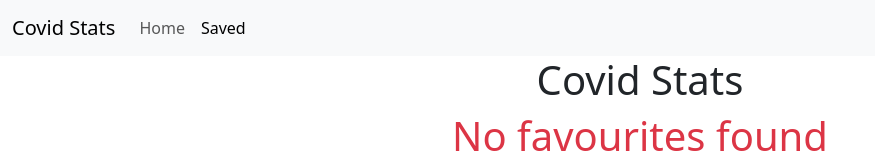
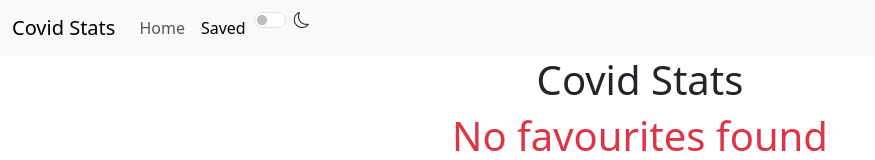
Before and after one commit to StanMathers/react-finals-project, a React (Vite) app: page /saved in a window 1280 px wide. Shown: the top 160 px of the page, without its empty margins (0-875 px from the left). Built offline with nearby package versions, Linux system fonts and the light colour scheme.

Commit message:
feat: implemented useTheme custom hook. added theme change functionality in navigation

```diff
--- a/src/App.jsx
+++ b/src/App.jsx
@@ -15,6 +15,8 @@ import Favourites from "./pages/Favourites";
 import Details from "./pages/Details";
 
 function App() {
+	// Set background to dark
+
 	return (
 		<BrowserRouter>
 			<Navbar />
--- a/src/components/general/Navbar.jsx
+++ b/src/components/general/Navbar.jsx
@@ -1,11 +1,22 @@
-import React from "react";
+import React, { useState, useEffect } from "react";
+import useTheme from "../../hooks/useTheme";
 // Get current endpoint from react-router-dom
 import { useLocation, Link } from "react-router-dom";
 
 const Navbar = () => {
-    // Get current endpoint from react-router-dom
-    const location = useLocation();
-    const path = location.pathname
+	// Get current endpoint from react-router-dom
+	const location = useLocation();
+	const path = location.pathname;
+	const [themeIcon, setThemeIcon] = useState("bi bi-moon");
+	const { theme, toggleTheme } = useTheme();
+
+	useEffect(() => {
+		if (theme === "light") {
+			setThemeIcon("bi bi-moon");
+		} else {
+			setThemeIcon("bi bi-sun");
+		}
+	});
 
 	return (
 		<nav className="navbar navbar-expand-lg bg-body-tertiary">
@@ -27,18 +38,43 @@ const Navbar = () => {
 				<div className="collapse navbar-collapse" id="navbarSupportedContent">
 					<ul className="navbar-nav me-auto mb-2 mb-lg-0">
 						<li className="nav-item">
-							<Link className={"nav-link" +  (path === "/" ? " active": "")} aria-current="page" to="/">
+							<Link
+								className={"nav-link" + (path === "/" ? " active" : "")}
+								aria-current="page"
+								to="/"
+							>
 								Home
 							</Link>
 						</li>
 						<li className="nav-item">
-							<Link className={"nav-link" + (path === "/saved" ? " active": "")} aria-current="page" to="/saved">
+							<Link
+								className={"nav-link" + (path === "/saved" ? " active" : "")}
+								aria-current="page"
+								to="/saved"
+							>
 								Saved
 							</Link>
 						</li>
+						<li className="nav-item">
+							<div class="form-check form-switch">
+								<input
+									className="form-check-input"
+									type="checkbox"
+									role="switch"
+									id="flexSwitchCheckDefault"
+									onChange={toggleTheme}
+									checked={theme === "dark"}
+								/>
 
+								<label
+									className="form-check-label"
+									for="flexSwitchCheckDefault"
+								>
+									<i className={themeIcon}></i>
+								</label>
+							</div>
+						</li>
 					</ul>
-
 				</div>
 			</div>
 		</nav>
--- /dev/null
+++ b/src/hooks/useTheme.js
@@ -0,0 +1,21 @@
+
+import React, { useState, useEffect } from 'react';
+
+const useTheme = () => {
+    const storedTheme = localStorage.getItem('theme');
+    const initialTheme = storedTheme || 'light';
+
+    const [theme, setTheme] = useState(initialTheme);
+
+    const toggleTheme = () => {
+        setTheme((prevTheme) => (prevTheme === 'light' ? 'dark' : 'light'));
+    };
+
+    useEffect(() => {
+        localStorage.setItem('theme', theme);
+    }, [theme]);
+
+    return { theme, toggleTheme };
+};
+
+export default useTheme;
```
